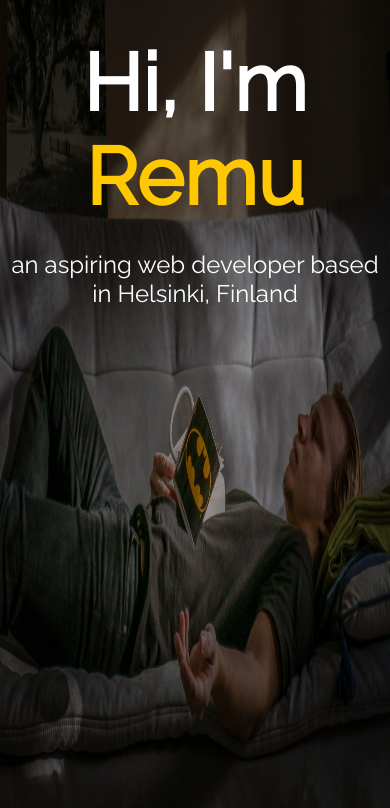
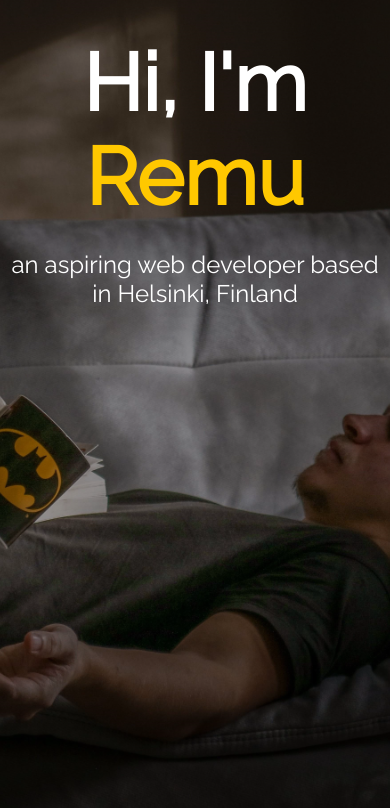
Before and after one commit to remuollinen/portfolio-v2, a React (Create React App) app: page / in a window 390 px wide. Shown: the top 808 px of the page. Built offline with nearby package versions, Linux system fonts and the light colour scheme.

Commit message:
added new bg-image for smaller screen size

```diff
--- a/src/App.css
+++ b/src/App.css
@@ -12,7 +12,7 @@ body {
   background-attachment: fixed;
   background-repeat: no-repeat;
   background-position-y: 50%;
-  background-color: rgba(0, 0, 0, 0.4);
+  background-color: rgba(14, 14, 14, 0.5);
   background-blend-mode: soft-light;
   font-family: "Raleway", sans-serif;
 }
@@ -221,9 +221,7 @@ section h2 {
 
 @media screen and (max-width: 700px) {
   body {
-    background-position-x: center;
-    background-size: 150% 100%;
-    overflow-x: hidden;
+    background-image: url(./portfolio-img-vertical.jpg);
   }
 
   .intro {
```
Also changed, not shown: src/portfolio-img-vertical.jpg (added).
